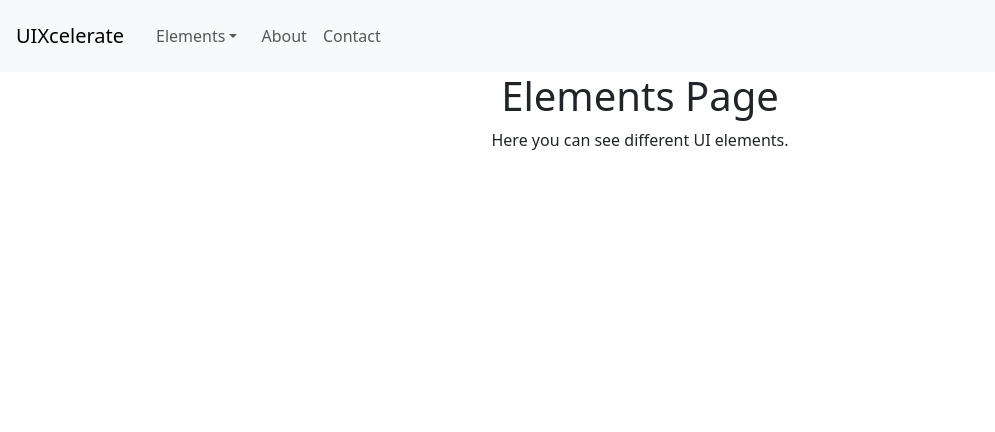
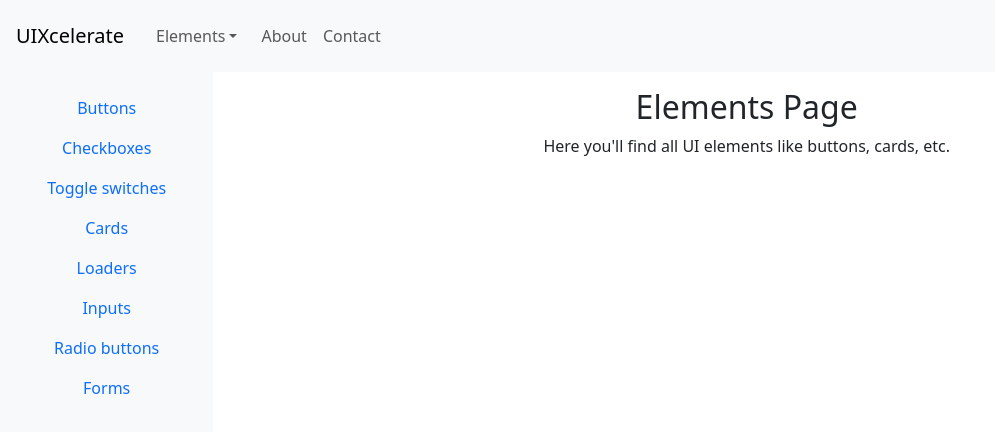
Before and after one commit to KermoA/UIXcelerate, a React (Vite) app in the folder UIXcelerate/uixcelerate.client/: page /elements in a window 1280 px wide. Shown: the top 432 px of the page, without its empty margins (0-995 px from the left). Built offline with nearby package versions, Linux system fonts and the light colour scheme.

Commit message:
Sidebar added to ElementsPage

```diff
--- a/UIXcelerate/uixcelerate.client/src/App.css
+++ b/UIXcelerate/uixcelerate.client/src/App.css
@@ -8,3 +8,25 @@ th, td {
     padding-left: 1rem;
     padding-right: 1rem;
 }
+
+.container-fluid, .row {
+    height: 100dvh;
+}
+
+.sidebar {
+    display: flex;
+    flex-direction: column;
+    transition: background-color 0.3s ease;
+}
+
+@media (prefers-color-scheme: dark) {
+    .sidebar {
+        background-color: #343a40;
+    }
+}
+
+@media (prefers-color-scheme: light) {
+    .sidebar {
+        background-color: #f8f9fa;
+    }
+}
--- /dev/null
+++ b/UIXcelerate/uixcelerate.client/src/components/Sidebar.tsx
@@ -0,0 +1,21 @@
+import { Nav } from 'react-bootstrap';
+import { Link } from 'react-router-dom';
+
+const Sidebar: React.FC = () => {
+    return (
+        <div className="sidebar p-3">
+            <Nav defaultActiveKey="/elements" className="flex-column">
+                <Nav.Link as={Link} to="/elements/buttons">Buttons</Nav.Link>
+                <Nav.Link as={Link} to="/elements/checkboxes">Checkboxes</Nav.Link>
+                <Nav.Link as={Link} to="/elements/toggles">Toggle switches</Nav.Link>
+                <Nav.Link as={Link} to="/elements/cards">Cards</Nav.Link>
+                <Nav.Link as={Link} to="/elements/loaders">Loaders</Nav.Link>
+                <Nav.Link as={Link} to="/elements/inputs">Inputs</Nav.Link>
+                <Nav.Link as={Link} to="/elements/radio">Radio buttons</Nav.Link>
+                <Nav.Link as={Link} to="/elements/forms">Forms</Nav.Link>
+            </Nav>
+        </div>
+    );
+};
+
+export default Sidebar;
--- a/UIXcelerate/uixcelerate.client/src/pages/ElementsPage.tsx
+++ b/UIXcelerate/uixcelerate.client/src/pages/ElementsPage.tsx
@@ -1,9 +1,22 @@
+import { Container, Row, Col } from 'react-bootstrap';
+import Sidebar from '../components/Sidebar';
+
 const ElementsPage: React.FC = () => {
     return (
-        <div>
-            <h1>Elements Page</h1>
-            <p>Here you can see different UI elements.</p>
-        </div>
+        <Container fluid>
+            <Row>
+                <Col xs={12} md={2} className="sidebar">
+                    <Sidebar />
+                </Col>
+
+                <Col xs={12} md={10}>
+                    <div className="main-content p-3">
+                        <h2>Elements Page</h2>
+                        <p>Here you'll find all UI elements like buttons, cards, etc.</p>
+                    </div>
+                </Col>
+            </Row>
+        </Container>
     );
 }
 
```
